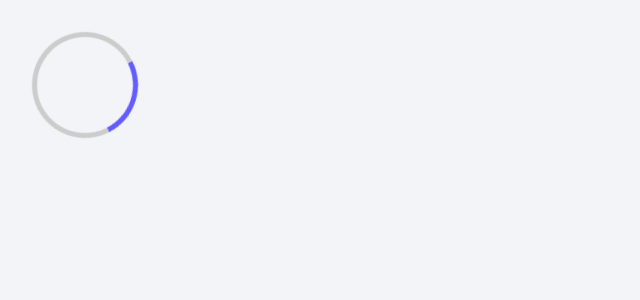
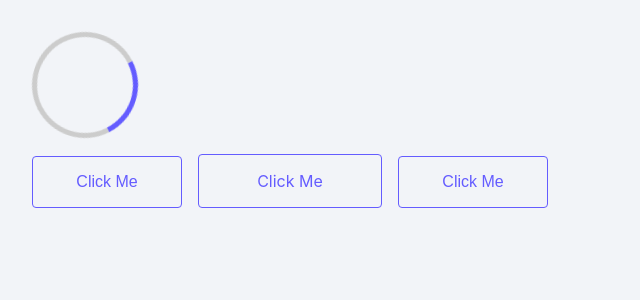
Before and after one commit to chianglynn/react-styled-components, a React (Create React App) app in the folder styled/: page / in a window 1280 px wide. Shown: the top 300 px of the page, without its empty margins (0-640 px from the left). Built offline with nearby package versions, Linux system fonts and the light colour scheme.

Commit message:
Style styled-component with as property

```diff
--- a/styled/src/App.js
+++ b/styled/src/App.js
@@ -77,11 +77,15 @@
 
 import styled from 'styled-components';
 import Loading from './components/Loading';
+import { HipsterButton } from './components/Buttons';
 
 function App() {
     return (
         <div style={{ padding: '2rem' }}>
             <Loading />
+            <HipsterButton>click me</HipsterButton>
+            <HipsterButton as="a" href="https://www.google.com">click me</HipsterButton>
+            <HipsterButton>click me</HipsterButton>
         </div>
     );
 }
--- a/styled/src/components/Buttons.js
+++ b/styled/src/components/Buttons.js
@@ -14,8 +14,19 @@
 `;
 
 export const HipsterButton = styled(DefaultButton)`
-    width: 400px;
+    display: inline-block;
+    padding: 1rem;
+    width: 150px;
     color: var(--color-primary);
     border: 1px solid var(--color-primary);
     background-color: transparent;
+
+    &:not(:last-child){
+        margin-right: 1rem;
+    }
+
+    /* <a> tag */
+    font-size: 1rem;
+    text-align: center;
+    text-decoration: none;
 `;
```
